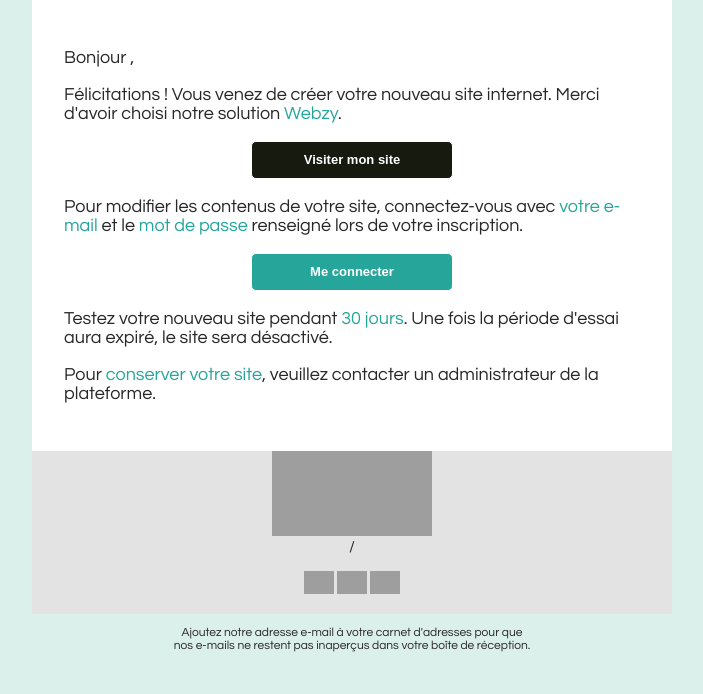
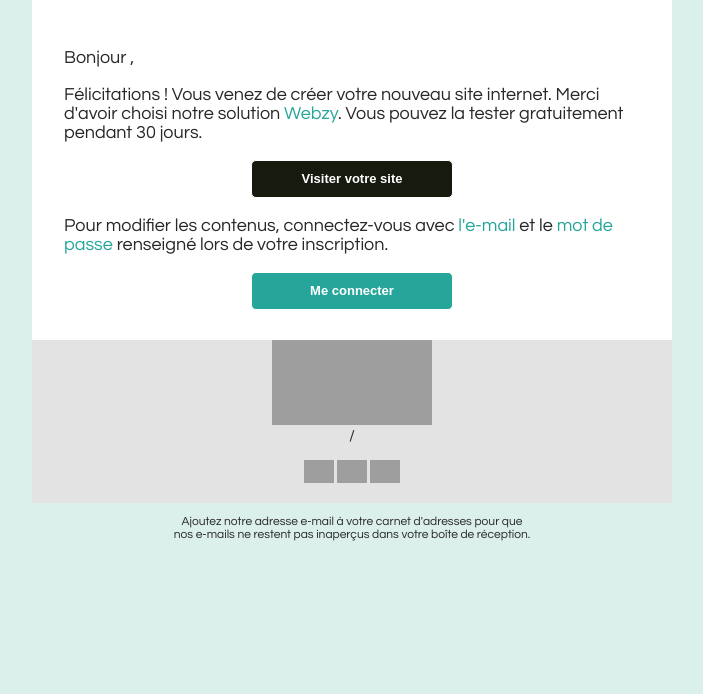
Before and after one commit to Mewgan/ikosoft-module, a PHP site: template Views/Mail/account_created.html.twig in a window 1280 px wide. Shown: the part 654-1348 px from the top of the page, without its empty margins (288-991 px from the left). After the commit the page ends 1195 px from the top, so only its background shows below. Run offline with PHP 8.4, Linux system fonts and the light colour scheme; the template is opened without the code that fills it, so the values that code supplies are empty; some libraries are stand-ins or nearby versions; grey boxes are pictures that could not be loaded.

Commit message:
update mail

```diff
--- a/Views/Mail/account_created.html.twig
+++ b/Views/Mail/account_created.html.twig
@@ -37,7 +37,7 @@
                             <tr>
                                 <td>
                                     <p>Bonjour {{ account.first_name }} {{ account.last_name }},</p>
-                                    <p>Félicitations ! Vous venez de créer votre nouveau site internet. Merci d'avoir choisi notre solution <span style="color: #26a69a;">Webzy</span>.</p>
+                                    <p>Félicitations ! Vous venez de créer votre nouveau site internet. Merci d'avoir choisi notre solution <span style="color: #26a69a;">Webzy</span>. Vous pouvez la tester gratuitement pendant 30 jours.</p>
                                 </td>
                             </tr>
                             <tr>
@@ -45,14 +45,14 @@
                                     <div><!--[if mso]>
                                         <v:roundrect xmlns:v="urn:schemas-microsoft-com:vml" xmlns:w="urn:schemas-microsoft-com:office:word" href="{{ full_url }}" style="height:36px;v-text-anchor:middle;width:200px;" arcsize="14%" strokecolor="#ffffff" fillcolor="#161a0f">
                                             <w:anchorlock/>
-                                            <center style="color:#ffffff;font-family:sans-serif;font-size:13px;font-weight:bold;">Visiter mon site</center>
+                                            <center style="color:#ffffff;font-family:sans-serif;font-size:13px;font-weight:bold;">Visiter votre site</center>
                                         </v:roundrect>
-                                        <![endif]--><a target="_blank" href="{{ full_url }}" style="background-color:#161a0f;border:1px solid #ffffff;border-radius:5px;color:#ffffff;display:inline-block;font-family:sans-serif;font-size:13px;font-weight:bold;line-height:36px;text-align:center;text-decoration:none;width:200px;-webkit-text-size-adjust:none;mso-hide:all;">Visiter mon site</a></div>
+                                        <![endif]--><a target="_blank" href="{{ full_url }}" style="background-color:#161a0f;border:1px solid #ffffff;border-radius:5px;color:#ffffff;display:inline-block;font-family:sans-serif;font-size:13px;font-weight:bold;line-height:36px;text-align:center;text-decoration:none;width:200px;-webkit-text-size-adjust:none;mso-hide:all;">Visiter votre site</a></div>
                                 </td>
                             </tr>
                             <tr>
                                 <td>
-                                    <p>Pour modifier les contenus de votre site, connectez-vous avec <span style="color: #26a69a;">votre e-mail</span> et le <span style="color: #26a69a;">mot de passe</span> renseigné lors de votre inscription.</p>
+                                    <p>Pour modifier les contenus, connectez-vous avec <span style="color: #26a69a;">l'e-mail</span> et le <span style="color: #26a69a;">mot de passe</span> renseigné lors de votre inscription.</p>
                                 </td>
                             </tr>
                             <tr>
@@ -63,12 +63,6 @@
                                             <center style="color:#ffffff;font-family:sans-serif;font-size:13px;font-weight:bold;">Me connecter</center>
                                         </v:roundrect>
                                         <![endif]--><a target="_blank" href="{{ setting.admin_domain }}" style="background-color:#26a69a;border:1px solid #ffffff;border-radius:5px;color:#ffffff;display:inline-block;font-family:sans-serif;font-size:13px;font-weight:bold;line-height:36px;text-align:center;text-decoration:none;width:200px;-webkit-text-size-adjust:none;mso-hide:all;">Me connecter</a></div>
-                                </td>
-                            </tr>
-                            <tr>
-                                <td>
-                                    <p>Testez votre nouveau site pendant <span style="color: #26a69a;">30 jours</span>. Une fois la période d'essai aura expiré, le site sera désactivé.</p>
-                                    <p>Pour <span style="color: #26a69a;">conserver votre site</span>, veuillez contacter un administrateur de la plateforme.</p>
                                 </td>
                             </tr>
                             </tbody>
```
Also changed, not shown: Fixtures/LoadIkosoftModule.php (+1 -12 lines), Fixtures/LoadIkosoftModuleCategory.php (+1 -22 lines).
